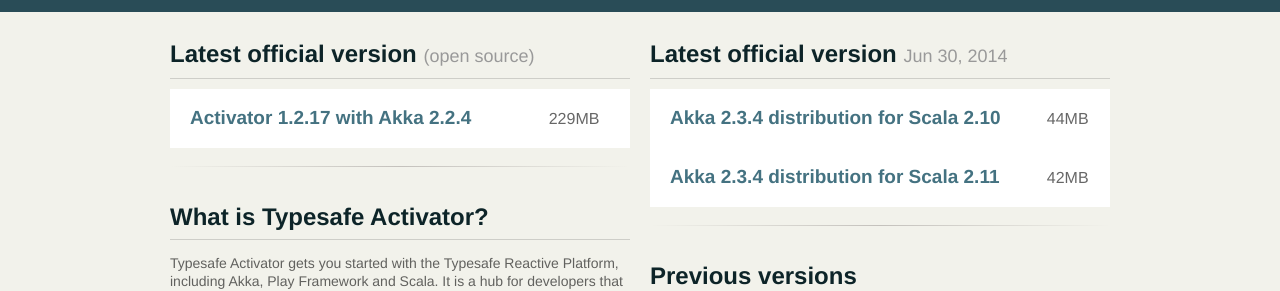
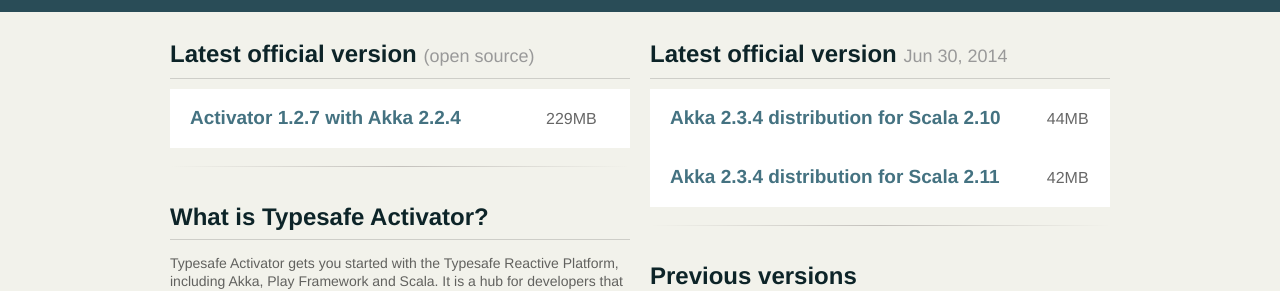
Before and after one commit to raboof/akka.github.com, a Jekyll site: the page built from downloads/index.md, in a window 1280 px wide. Shown: the part 196-487 px from the top of the page. Built offline with Jekyll 4.4.1, drawn with Linux system fonts in a browser that asks for light colours.

Commit message:
Fix typo in activator HTML coded version nr

```diff
--- a/_includes/download.html
+++ b/_includes/download.html
@@ -6,7 +6,7 @@
     if (data.version != undefined) {
       var activatorLink = $("#activator-link")
       activatorLink.prop("href", "http://downloads.typesafe.com/typesafe-activator/" + data.version + "/typesafe-activator-" + data.version + ".zip")
-      activatorLink.text(activatorLink.text().replace("1.2.17", data.version));
+      activatorLink.text(activatorLink.text().replace("1.2.7", data.version));
       activatorLink.text(activatorLink.text().replace("2.3.4", data.akkaVersion));
     }
     if (data.size != undefined) {
@@ -47,7 +47,7 @@
                     <table>
                         <tr>
                             <td>
-                                <a id="activator-link" href="http://downloads.typesafe.com/typesafe-activator/1.2.17/typesafe-activator-1.2.17.zip" class="downloadActivatorLink">Activator 1.2.17 with Akka 2.2.4</a>
+                                <a id="activator-link" href="http://downloads.typesafe.com/typesafe-activator/1.2.7/typesafe-activator-1.2.7.zip" class="downloadActivatorLink">Activator 1.2.7 with Akka 2.2.4</a>
                             </td>
                             <td id="activator-size">
                                 229MB
```
